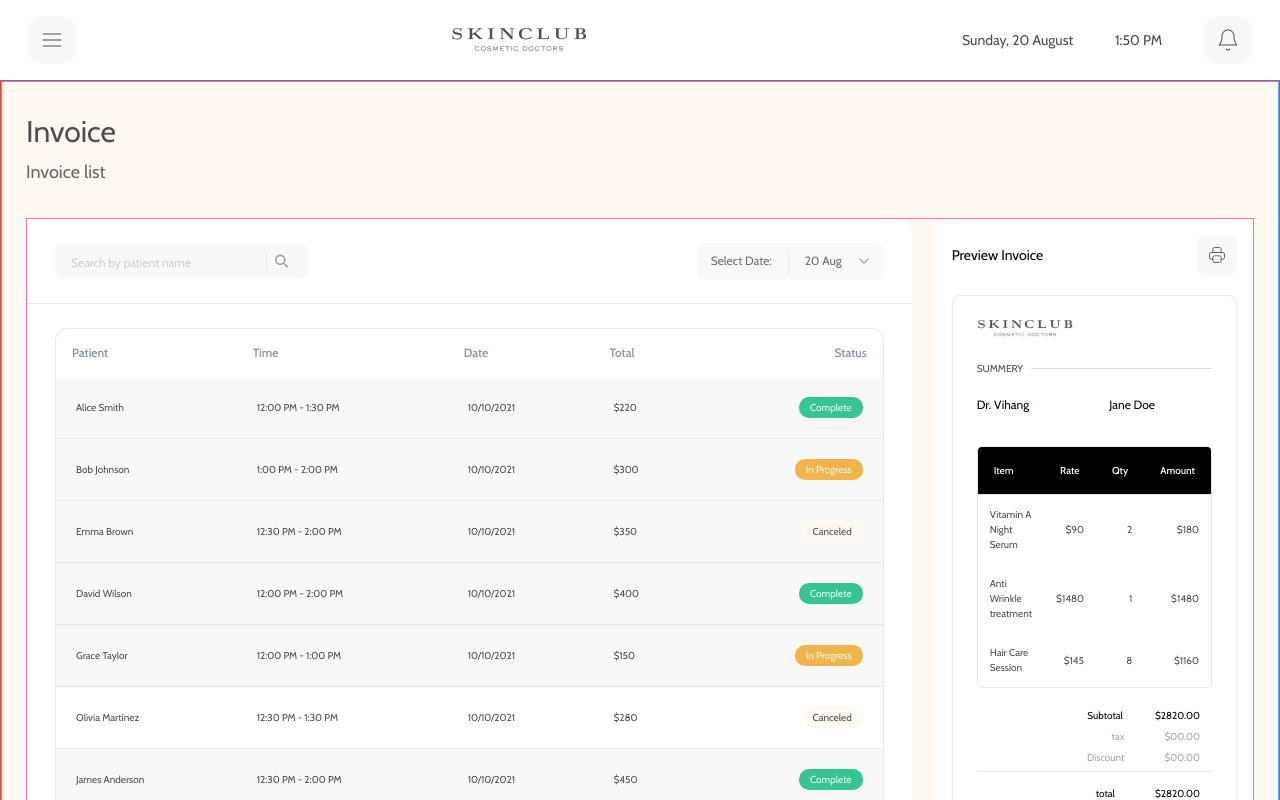
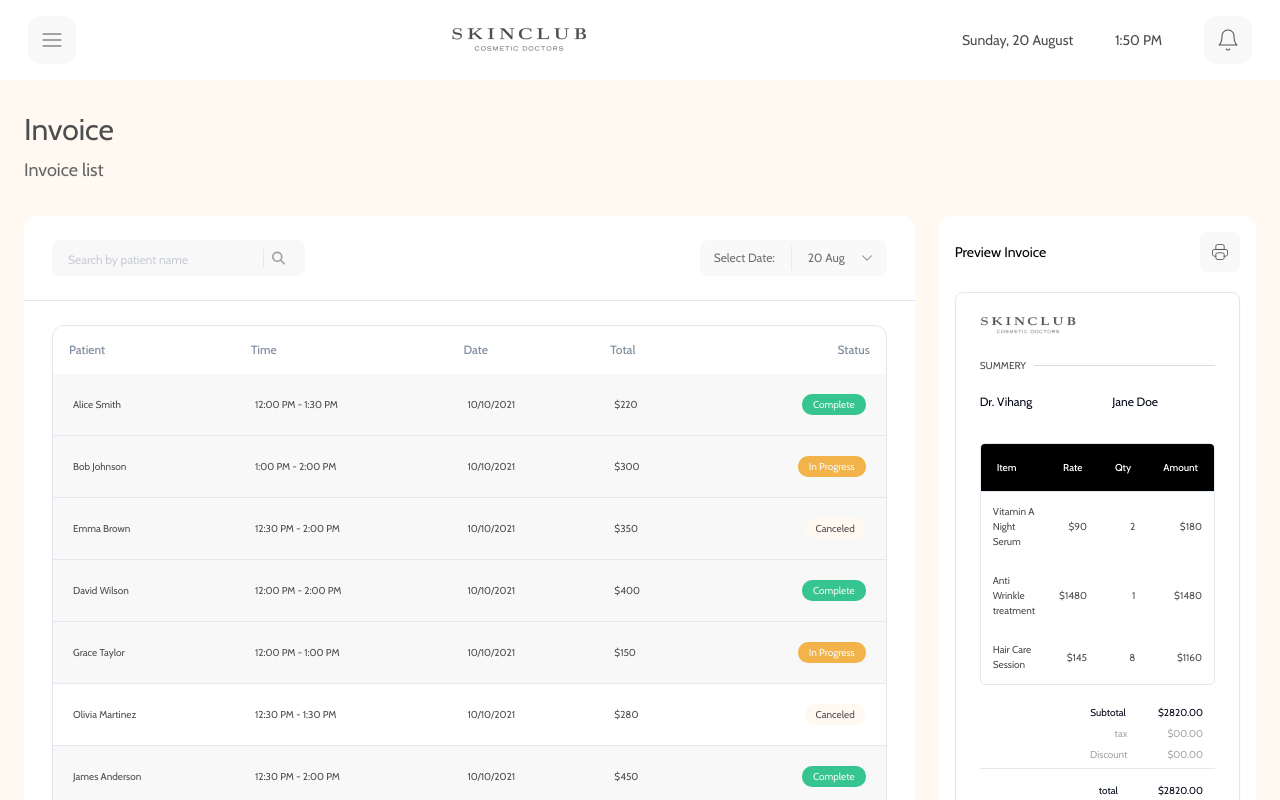
Before and after one commit to Mriganka5137/Skin-Club-7, a Next.js app: page / in a window 1280 px wide. Shown: the top 800 px of the page. Built offline with nearby package versions, Linux system fonts and the light colour scheme.

Commit message:
Remove border colors from layout and page components

```diff
--- a/app/layout.tsx
+++ b/app/layout.tsx
@@ -31,7 +31,7 @@
       <body className={`${inter.variable} ${cabin.variable}`}>
         <div className=" flex flex-col">
           <Navbar />
-          <div className=" flex w-full border border-red-500">
+          <div className=" flex w-full  ">
             <Sidebar />
             {children}
           </div>
--- a/app/page.tsx
+++ b/app/page.tsx
@@ -3,12 +3,12 @@
 
 export default function Home() {
   return (
-    <main className=" px-6 py-8 mx-auto w-full  border border-blue-400">
+    <main className=" px-6 py-8 mx-auto w-full  ">
       <h1 className=" text-3xl font-light text-color--4C4D4F">Invoice</h1>
       <h3 className=" mt-2  text-color--4C4D4F opacity-85 text-lg">
         Invoice list
       </h3>
-      <div className="flex max-lg:flex-col gap-6 mt-8 w-full border border-pink-400 ">
+      <div className="flex max-lg:flex-col gap-6 mt-8 w-full  ">
         <TableContainer />
         <InvoiceContainer />
       </div>
```
